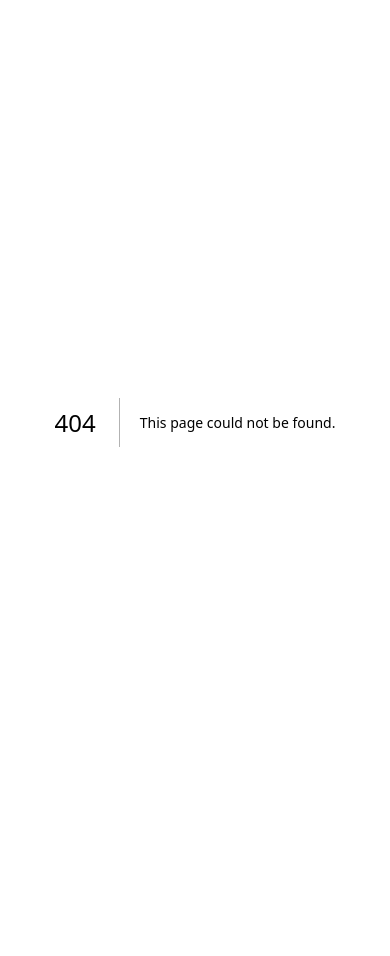
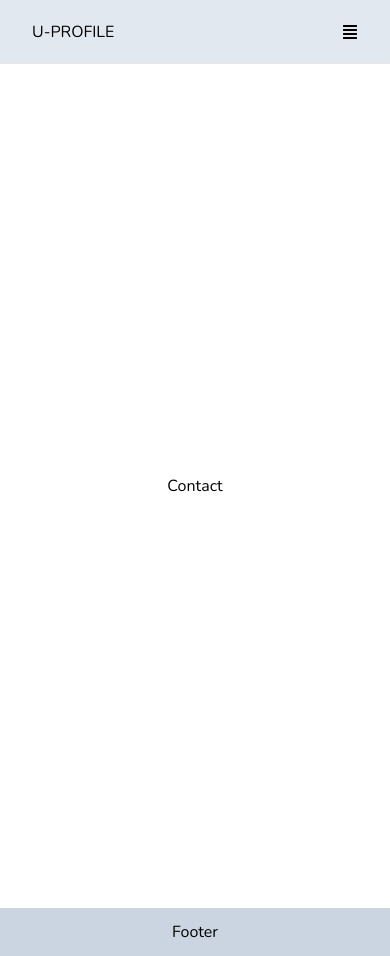
Before and after one commit to LiponRoy/profile-with-nextauth, a Next.js app: page /contact in a window 390 px wide. Before the commit this address had no page. Before the commit the page ends 844 px from the top, so only its background shows below. Built offline with nearby package versions, Linux system fonts and the light colour scheme.

Commit message:
[Done] Responsive navbar

```diff
--- /dev/null
+++ b/app/about/page.tsx
@@ -0,0 +1,9 @@
+import React from 'react'
+
+const About = () => {
+  return (
+    <div className='full-page-center'>About</div>
+  )
+}
+
+export default About
--- /dev/null
+++ b/app/contact/page.tsx
@@ -0,0 +1,9 @@
+import React from 'react'
+
+const Contact = () => {
+  return (
+    <div className='full-page-center'>Contact</div>
+  )
+}
+
+export default Contact
--- a/app/globals.css
+++ b/app/globals.css
@@ -2,26 +2,36 @@
 @tailwind components;
 @tailwind utilities;
 
-:root {
-  --foreground-rgb: 0, 0, 0;
-  --background-start-rgb: 214, 219, 220;
-  --background-end-rgb: 255, 255, 255;
+* {
+  margin: 0;
+  padding: 0;
+  box-sizing: border-box;
 }
 
-@media (prefers-color-scheme: dark) {
-  :root {
-    --foreground-rgb: 255, 255, 255;
-    --background-start-rgb: 0, 0, 0;
-    --background-end-rgb: 0, 0, 0;
-  }
+/* START: General styles */
+.flex-center {
+  @apply flex items-center justify-center;
+}
+.flex-center-col {
+  @apply flex flex-col items-center justify-center;
+}
+.full-page-center {
+  @apply w-full h-screen flex items-center justify-center ;
 }
 
-body {
-  color: rgb(var(--foreground-rgb));
-  background: linear-gradient(
-      to bottom,
-      transparent,
-      rgb(var(--background-end-rgb))
-    )
-    rgb(var(--background-start-rgb));
+.flex-between {
+  @apply flex justify-between items-center;
 }
+
+
+/* Navbar */
+
+.nav-container{
+  @apply relative w-full h-16 bg-slate-200 flex-between px-8 border-b
+}
+.nav-toggle{
+  @apply absolute fixed top-16 left-0 right-0 flex justify-center items-start md:hidden  bg-slate-200 rounded-b-md p-4 border-t border-slate-400 shadow-[rgba(50,50,93,0.25)_0px_6px_12px_-2px,_rgba(0,0,0,0.3)_0px_3px_7px_-3px]
+}
+.nav-toggle{
+  @apply absolute fixed top-16 left-0 right-0 flex justify-center items-start md:hidden  bg-slate-200 rounded-b-md p-4 border-t border-slate-400 shadow-[rgba(50,50,93,0.25)_0px_6px_12px_-2px,_rgba(0,0,0,0.3)_0px_3px_7px_-3px]
+}
--- a/app/layout.tsx
+++ b/app/layout.tsx
@@ -1,12 +1,14 @@
+import { Footer, Nevbar } from '@/components'
 import './globals.css'
 import type { Metadata } from 'next'
-import { Inter } from 'next/font/google'
+import { Nunito } from 'next/font/google'
 
-const inter = Inter({ subsets: ['latin'] })
+const nunito = Nunito({ subsets: ['latin'] })
+
 
 export const metadata: Metadata = {
-  title: 'Create Next App',
-  description: 'Generated by create next app',
+  title: 'Profile with nextAuth',
+  description: 'using nextAuth prisma mongodb',
 }
 
 export default function RootLayout({
@@ -16,7 +18,11 @@ export default function RootLayout({
 }) {
   return (
     <html lang="en">
-      <body className={inter.className}>{children}</body>
+      <body className={nunito.className}>
+        <Nevbar/>
+        {children}
+        <Footer/>
+        </body>
     </html>
   )
 }
--- /dev/null
+++ b/components/Footer.tsx
@@ -0,0 +1,13 @@
+import React from 'react'
+
+const Footer = () => {
+  return (
+    <div className='h-12 w-full bg-slate-300 flex justify-center items-center'>
+        <div className=" ">
+        Footer
+        </div>
+    </div>
+  )
+}
+
+export default Footer
--- /dev/null
+++ b/components/Nevbar.tsx
@@ -0,0 +1,53 @@
+"use client"
+import { Logo } from '.'
+import { navItem } from '@/constants'
+import Link from 'next/link'
+import { useState } from 'react';
+import { FaAlignJustify } from "react-icons/fa";
+import { RxCross2 } from "react-icons/rx";
+
+
+const Nevbar = () => {
+    const [toggle, setToggle] = useState(false);
+
+    const changeToggle = () => {
+        setToggle(!toggle);
+        console.log(toggle)
+    }
+
+
+    return (
+        <div className='nav-container'>
+            <Logo title="U-PROFILE" />
+            <div className='hidden md:flex bg-slate-100 p-2 rounded-lg border-2 border-slate-300'>
+                {navItem.map((value) => (
+
+                    <Link href={value.url} key={value.id}>
+                        <span className=' px-2 hover:text-slate-400'>{value.item}</span>
+                    </Link>
+
+                ))}
+            </div>
+            <div className="md:hidden ">
+                <div onClick={() => changeToggle()} className=" cursor-pointer">
+                    {toggle ? <RxCross2 /> : <FaAlignJustify />}
+
+                </div>
+            </div>
+
+
+            {toggle && <div className="nav-toggle">
+                {navItem.map((value) => (
+
+                    <Link className=' mx-2' onClick={() => changeToggle()} href={value.url} key={value.id}>
+                        <span className=' hover:text-slate-400 my-16'>{value.item}</span>
+                    </Link>
+
+                ))}
+            </div>}
+
+        </div>
+    )
+}
+
+export default Nevbar
--- /dev/null
+++ b/components/index.tsx
@@ -0,0 +1,10 @@
+import React from 'react'
+import Nevbar from './Nevbar'
+import Footer from './Footer'
+import Logo from './navbar/Logo'
+
+export {
+    Nevbar,
+    Footer,
+    Logo
+}
--- /dev/null
+++ b/components/navbar/Logo.tsx
@@ -0,0 +1,13 @@
+import React from 'react'
+
+interface logoProps{
+    title:React.ReactNode,
+    subtitle?:React.ReactNode,
+    image?:React.ReactNode
+}
+const Logo = ({title,subtitle,image}:logoProps) => {
+  return (
+    <div>{title}</div>
+  )
+}
+export default Logo
--- /dev/null
+++ b/constants/index.tsx
@@ -0,0 +1,22 @@
+
+export const navItem = [
+    {
+        id:"1",
+        item: "About",
+        url:'/about'
+
+
+    },
+    {
+        id:"2",
+        item: "Contact",
+        url:'/contact'
+
+    },
+    {
+        id:"3",
+        item: "Home",
+        url:'/'
+
+    }
+]
```
Also changed, not shown: package.json (+6 -5 lines), 1 other file (tests, documents, lock files or other folders).
